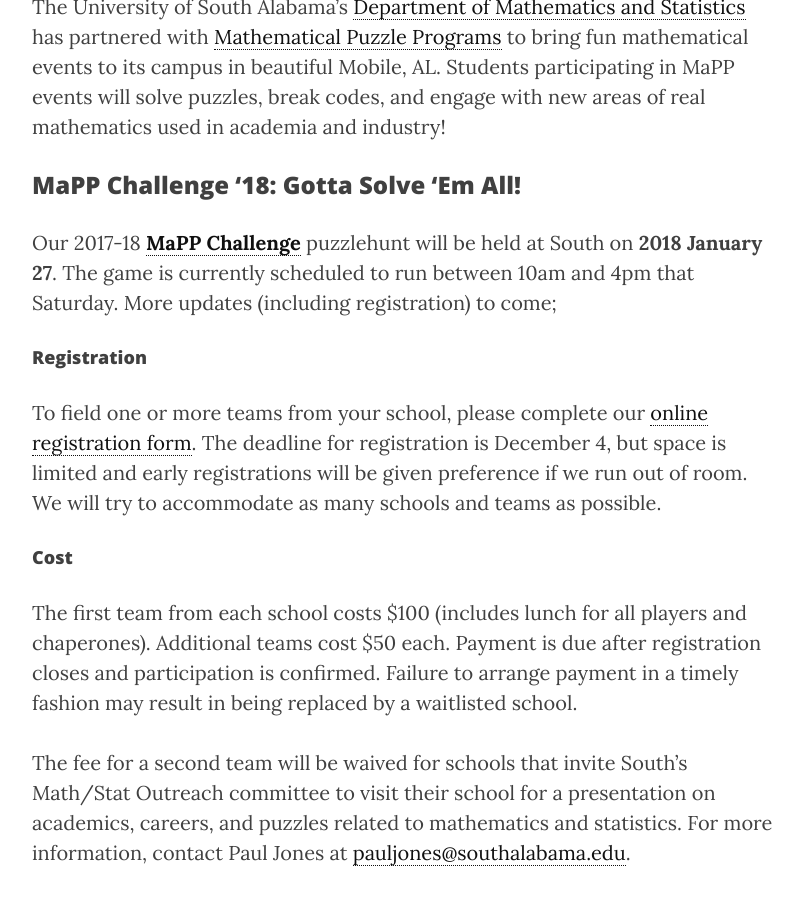
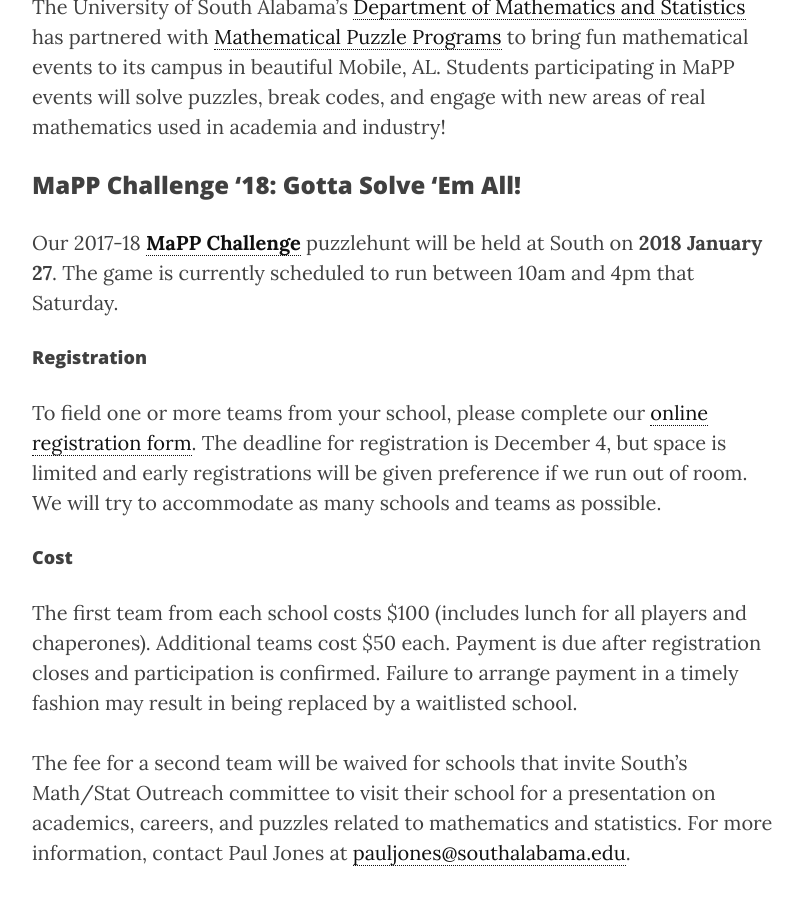
Before and after one commit to MaPPmath/mappmath.github.io, a Jekyll site: the page built from pages/campuses/south-alabama.md, in a window 1280 px wide and 900 px high, scrolled down 741 px. Shown: the whole window, without its empty margins (233-1036 px from the left). Built offline with Jekyll 4.4.1, drawn with Linux system fonts in a browser that asks for light colours; nearby versions of some CDN libraries.

Commit message:
remove typo on south page

```diff
--- a/pages/campuses/south-alabama.md
+++ b/pages/campuses/south-alabama.md
@@ -21,8 +21,7 @@
 
 Our 2017-18 **[MaPP Challenge][challenge]** puzzlehunt
 will be held at South on **2018 January 27**. The game is currently scheduled
-to run between 10am and 4pm that Saturday. More updates (including registration)
-to come;
+to run between 10am and 4pm that Saturday.
 
 #### Registration
 
```
